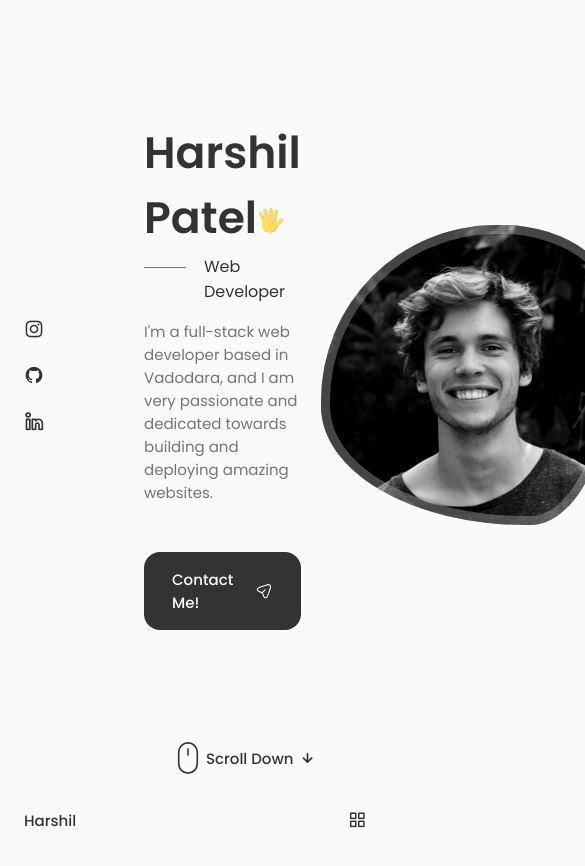
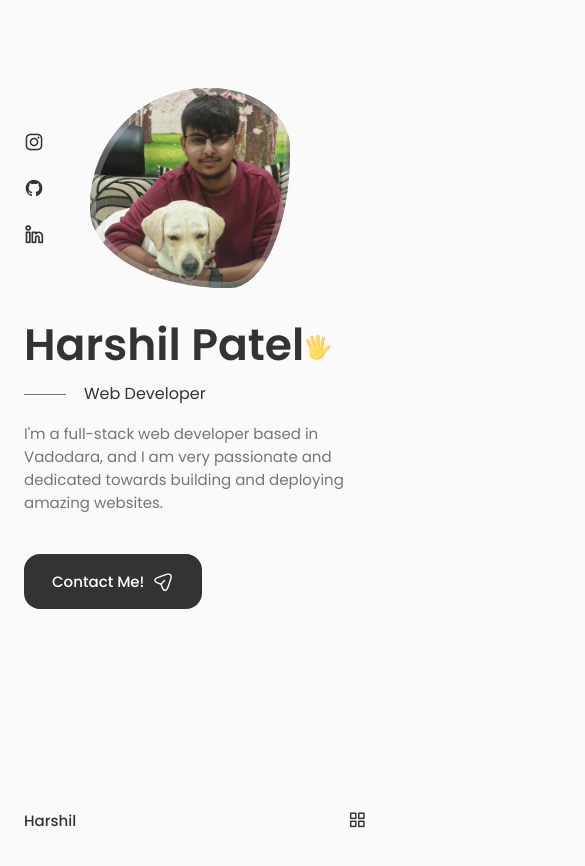
Before and after one commit to Itsmehp/hp-portfolio, a React (Create React App) app: page / in a window 390 px wide. Shown: the top 866 px of the page, 585 px wide, since content can reach past the window. After the commit the page ends 844 px from the top, so only its background shows below. Built offline with nearby package versions, Linux system fonts and the light colour scheme.

Commit message:
Home Done w/ Responsive

```diff
--- a/src/Components/Home/home.css
+++ b/src/Components/Home/home.css
@@ -58,7 +58,7 @@
   margin-bottom: var(--mb-3);
 }
 .home__img {
-  background: url(../../assets//profile.jpg);
+  background: url(../../assets//about2.jpg);
   background-repeat: no-repeat;
   background-position: center;
   background-size: cover;
@@ -145,15 +145,59 @@
     width: 42px;
     top: 0.8rem;
   }
+
+  .home__description {
+    max-width: initial;
+    margin-bottom: var(--mb-2-5);
+  }
+
+  .home__img {
+    width: 250px;
+    height: 250px;
+    box-shadow: inset 0 0 0 8px rgba(225 225 225/30%);
+  }
+
+  .home__scroll {
+    margin-left: 7.5rem;
+  }
 }
 
 /* For medium devices */
 @media screen and (max-width: 768px) {
-}
+  .home__content {
+    grid-template-columns: 0.5fr 3fr;
+    padding-top: 3.5rem;
+  }
 
-@media screen and (max-width: 576px) {
+  .home__img {
+    order: initial;
+    justify-self: initial;
+  }
+
+  .home__data {
+    grid-column: 1/3;
+  }
+
+  .home__img {
+    box-shadow: inset 0 0 0 6px rgba(225 225 225/30%);
+    width: 200px;
+    height: 200px;
+  }
+
+  .home__scroll {
+    display: none;
+  }
 }
 
 /* For small devices */
 @media screen and (max-width: 350px) {
+  .home__img {
+    width: 180px;
+    height: 180px;
+  }
+
+  .home__hand {
+    width: 22px;
+    height: 22px;
+  }
 }
```
Also changed, not shown: src/assets/about2.jpg (added), 1 other file (tests, documents, lock files or other folders).
